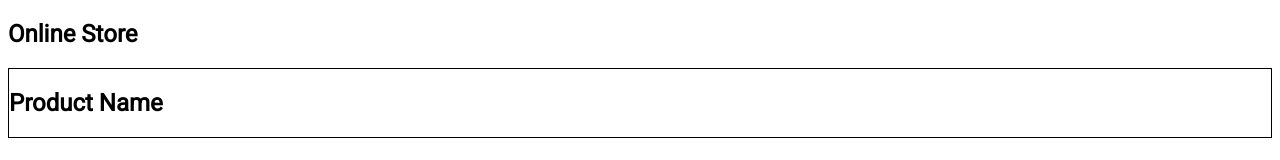
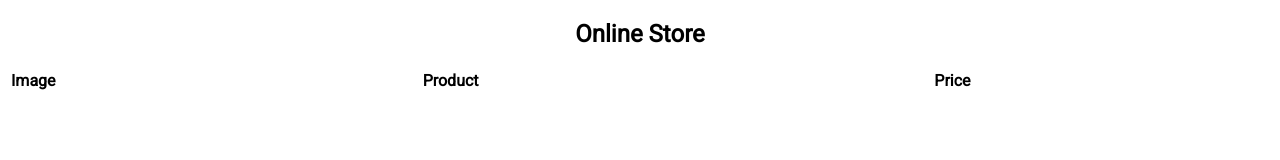
Before and after one commit to davicitoafc/symphonycommerce, a plain HTML site: page index.html in a window 1280 px wide. Drawn offline with nearby package versions, Linux system fonts and the light colour scheme; no server answers.

Commit message:
finished layout

```diff
--- a/index.html
+++ b/index.html
@@ -8,12 +8,20 @@
   <body>
     <h2 class="title">Online Store</h2>
     <div class="mainStore" ng-controller="dataCtrl">
-      <h2>Product Name</h2>
-      <ul>
-        <li ng-repeat="x in myData">
-          {{x.name}},{{x.defaultPriceInCents}}
-        </li>
-     </ul>
+
+     <table style="width:100%">
+      <tr>
+        <th>Image</th>
+        <th>Product</th>
+        <th>Price</th>
+      </tr>
+      <tr ng-repeat="x in myData">
+        <td>{{x.ref}}</td>
+        <td>{{x.name}}</td>
+        <td>$ {{x.defaultPriceInCents/100}}</td>
+      </tr>
+    </table>
+
     </div>
     <script src="store.js"></script>
   </body>
--- a/store.css
+++ b/store.css
@@ -2,7 +2,19 @@ html {
   font-family: 'Roboto', sans-serif;
 }
 
-.mainStore {
-  border: 1px solid black;
-  width: auto;
+.title {
+  text-align: center;
 }
+
+li {
+  display: block;
+}
+
+.price {
+  float: right;
+}
+
+th {
+  text-align: left;
+  padding-bottom: 25px;
+}
```
Also changed, not shown: store.js (+0 -10 lines).
